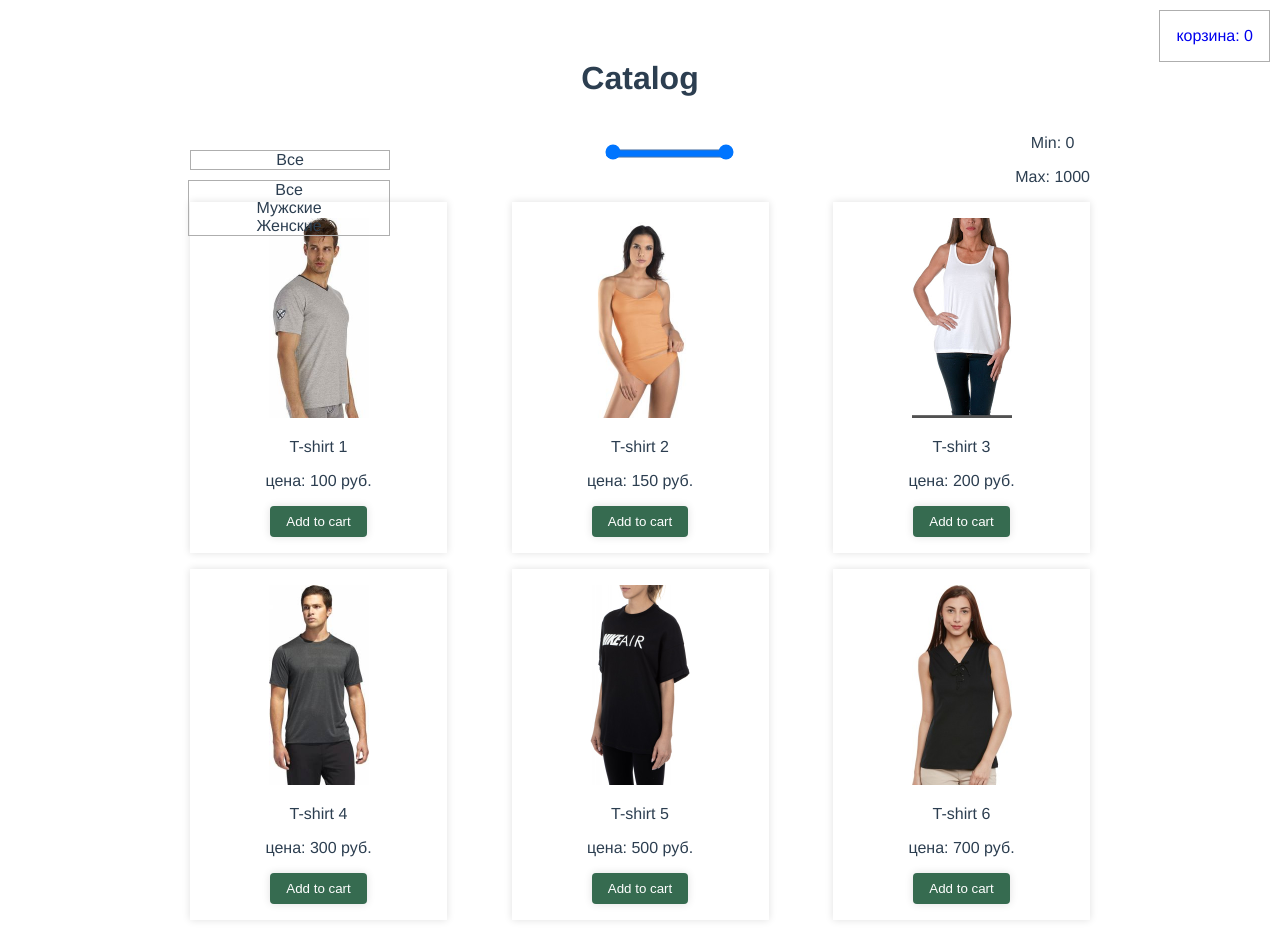
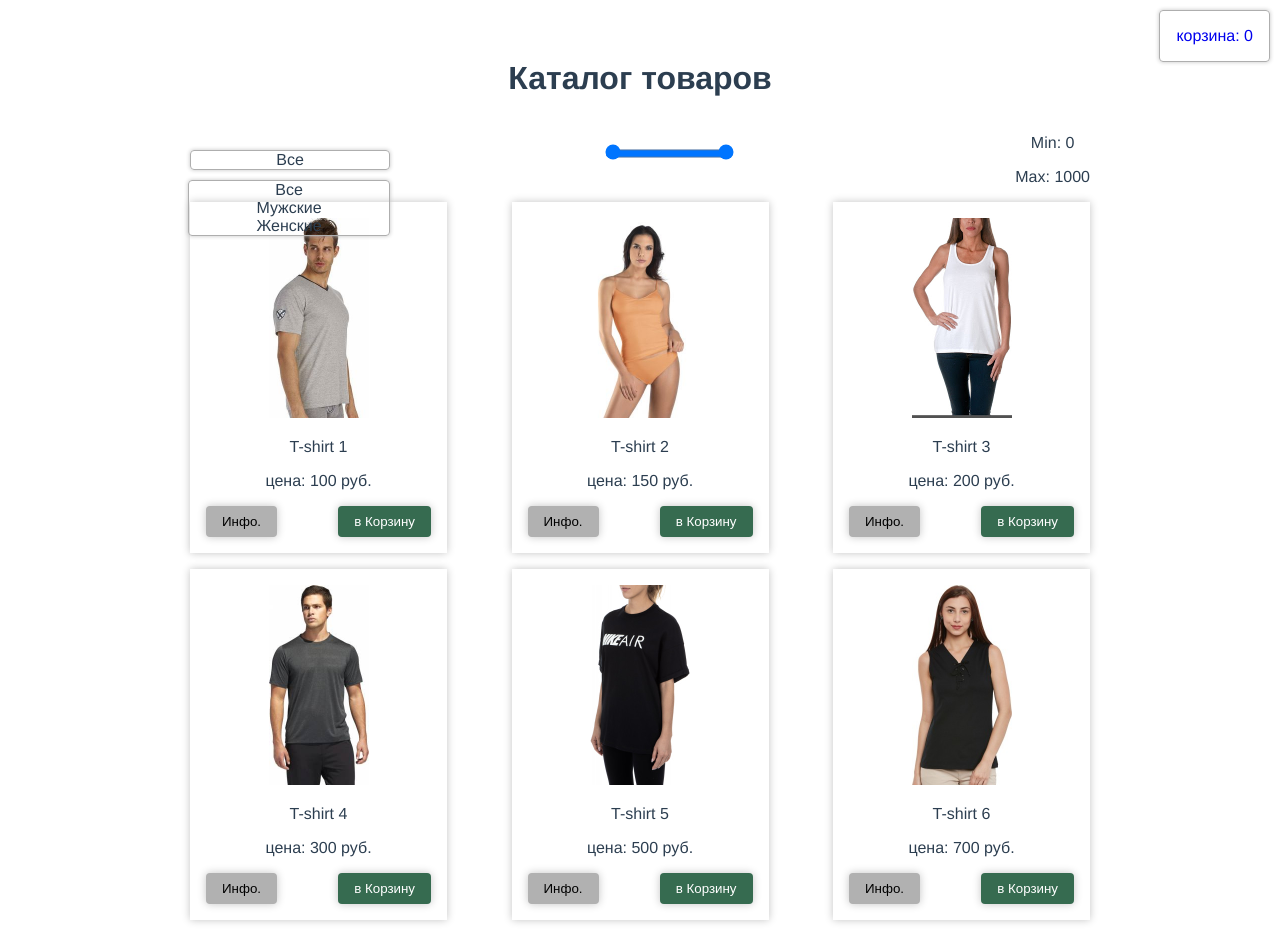
Before and after one commit to IharDubadzelau/vuejs-online-shop, a Vue app: page /#/ in a window 1280 px wide. Both pictures are taken after a click on the element "Все". Built offline with nearby package versions, Linux system fonts and the light colour scheme; data requests are answered from the project's data file.

Commit message:
4. Added a popup window product card.

```diff
--- a/package.json
+++ b/package.json
@@ -12,7 +12,8 @@
     "core-js": "^3.6.4",
     "vue": "^2.6.11",
     "vue-router": "^3.1.6",
-    "vuex": "^3.3.0"
+    "vuex": "^3.3.0",
+    "material-design-icons-iconfont": "^5.0.1"
   },
   "devDependencies": {
     "@vue/cli-plugin-babel": "~4.3.0",
--- a/src/assets/styles/styles.scss
+++ b/src/assets/styles/styles.scss
@@ -6,5 +6,37 @@
   color: $clr-txt;
   border: 0;
   border-radius: $radius;
-  box-shadow: 0 0 8px 0 #e0e0e0;
+  box-shadow: 0 0 8px 0 $clr-shadow;
+  cursor: pointer;
 }
+
+.btn-info {
+  padding: $padding $padding*2;
+  background: $clr-info;
+  color: $clr-cnx;
+  border: 0;
+  border-radius: $radius;
+  box-shadow: 0 0 8px 0 $clr-shadow;
+  right: 5px;
+  cursor: pointer;
+}
+
+.btn-cls {
+  padding: $padding $padding*2;
+  background: $clr-cnl;
+  color: $clr-txt;
+  border: 0;
+  border-radius: $radius;
+  box-shadow: 0 0 8px 0 $clr-shadow;
+  cursor: pointer;
+}
+
+.rds {
+  border-radius: $radius;
+  box-shadow: 0 0 4px 0 $clr-shadow;
+}
+
+.rds2 {
+  border-radius: $radius*2;
+  box-shadow: 0 0 8px 0 $clr-shadow;
+}
--- a/src/assets/styles/variables.scss
+++ b/src/assets/styles/variables.scss
@@ -2,6 +2,10 @@ $padding: 8px;
 $margin: 8px;
 
 $clr-bg: #366b50;
+$clr-cnl: #78292c;
 $clr-txt: #ffffff;
+$clr-cnx: #000000;
+$clr-shadow: #c4c4c4;
+$clr-info: #b1b1b1;
 
 $radius: 4px;
--- a/src/components/cart/v-cart-item.vue
+++ b/src/components/cart/v-cart-item.vue
@@ -22,7 +22,12 @@
            </span>
        </div>
 
-       <button @click="deleteFromCart">Delete</button>
+       <button
+               class="btn-cls"
+               @click="deleteFromCart"
+       >
+           Удалить
+       </button>
    </div>
 </template>
 
@@ -66,7 +71,7 @@
         flex-wrap: nowrap;
         justify-content: space-between;
         align-items: center;
-        box-shadow: 0 0 8px 0 #e0e0e0;
+        box-shadow: 0 0 8px 0 $clr-shadow;
         padding: $padding*2;
         margin-bottom: $margin*2;
         &__image {
--- a/src/components/cart/v-cart.vue
+++ b/src/components/cart/v-cart.vue
@@ -1,7 +1,7 @@
 <template>
     <div class="v-cart">
         <router-link :to="{name: 'catalog'}">
-            <div class="v-cart__link_to_cart"> обратно </div>
+            <div class="v-cart__link_to_cart rds"> обратно </div>
         </router-link>
         <h1>Корзина</h1>
         <p v-if="!cart_data.length">В корзине нет товаров...</p>
@@ -13,7 +13,7 @@
             @increment = "incItem(index)"
             @decrement = "decItem(index)"
         />
-        <div class="v-cart__total">
+        <div class="v-cart__total rds2">
             <p class="v-cart__name">Итого: </p>
             <p>{{cartTotalCost}} руб.</p>
         </div>
@@ -52,7 +52,6 @@ export default {
         },
         deleteFromCart(index) {
             this.DELETE_FROM_CART(index);
-            console.log(index)
         }
     },
     computed:{
@@ -64,7 +63,6 @@ export default {
                     summa += item.price * item.quantity;
                 });
             }
-
             return summa;
         }
 
--- a/src/components/catalog/v-catalog-item.vue
+++ b/src/components/catalog/v-catalog-item.vue
@@ -1,5 +1,25 @@
 <template>
     <div class="v-catalog-item">
+        <v-popup
+                v-if="isInfoPopupVisible"
+                rightBtnTitle="в Корзину"
+                :popupTitle="product_data.name"
+                @rightBtnAction="addToCart"
+                @closePopup="closeInfoPopup"
+        >
+            <img
+                    class="v-catalog-item__image"
+                    :src=" require('../../assets/images/' + product_data.image)"
+                    alt="img"
+            >
+            <div>
+                <p class="v-catalog-item__name">{{product_data.name}}</p>
+                <p class="v-catalog-item__price">цена: {{product_data.price}} руб.</p>
+                <p class="v-catalog-item__price">{{product_data.category}}</p>
+            </div>
+
+        </v-popup>
+
         <img
                 class="v-catalog-item__image"
                 :src=" require('../../assets/images/' + product_data.image)"
@@ -7,16 +27,33 @@
         >
         <p class="v-catalog-item__name">{{product_data.name}}</p>
         <p class="v-catalog-item__price">цена: {{product_data.price}} руб.</p>
+
+        <div class="v-catalog-item__footer">
             <button
-                class="v-catalog-item__add_to_cart_btn btn"
+                    class="btn-info"
+                    @click="showPopupInfo"
+            >
+                Инфо.
+            </button>
+            <button
+                    class="btn"
                     @click="addToCart"
-        >Add to cart</button>
+            >
+                в Корзину
+            </button>
+        </div>
+
+
     </div>
 </template>
 
 <script>
+import vPopup from '../popup/v-popup'
 export default {
     name: "v-catalog-item",
+    components: {
+        vPopup
+    },
     props: {
         product_data: {
             type: Object,
@@ -25,9 +62,19 @@
             }
         }
     },
-        data() {return{}},
+    data() {
+        return{
+            isInfoPopupVisible: false
+        }
+    },
     computed:{},
     methods: {
+        showPopupInfo() {
+            this.isInfoPopupVisible = true;
+        },
+        closeInfoPopup() {
+            this.isInfoPopupVisible = false;
+        },
         addToCart() {
             this.$emit('addToCart', this.product_data);
         }
@@ -38,11 +85,16 @@
 <style lang="scss">
     .v-catalog-item {
         flex-basis: 25%;
-        box-shadow: 0 0 8px 0 #e0e0e0;
+        box-shadow: 0 0 8px 0 $clr-shadow;
         padding: $padding*2;
         margin-bottom: $margin*2;
         &__image {
             width: 100px;
         }
+        &__footer {
+            display: flex;
+            justify-content: space-between;
+            align-items: center;
+        }
     }
 </style>
--- a/src/components/catalog/v-catalog.vue
+++ b/src/components/catalog/v-catalog.vue
@@ -1,12 +1,12 @@
 <template>
     <div class="v-catalog">
         <router-link :to="{name: 'cart', params: {cart_data: CART}}">
-            <div class="v-catalog__link_to_cart">
+            <div class="v-catalog__link_to_cart rds">
                 корзина: {{CART.length}}
             </div>
         </router-link>
 
-        <h1>Catalog</h1>
+        <h1>Каталог товаров</h1>
 
         <div class="filters">
             <v-select
--- /dev/null
+++ b/src/components/popup/v-popup.vue
@@ -0,0 +1,108 @@
+<template>
+    <div class="popup-wrapper" ref="popup_wrapper">
+        <div class="v-popup">
+            <div class="v-popup__header">
+                <span>{{popupTitle}}</span>
+                <span>
+                <i
+                        class="material-icons cur_pointer"
+                        @click="closePopup"
+                >
+                    close
+                </i>
+            </span>
+            </div>
+            <div class="v-popup__content">
+                <slot></slot>
+            </div>
+            <div class="v-popup__footer">
+                <button
+                        class="btn-cls"
+                        @click="closePopup"
+                >
+                    Закрыть
+                </button>
+                <button
+                        class="btn"
+                        @click="rightBtnAction"
+                >
+                    {{rightBtnTitle}}
+                </button>
+            </div>
+        </div>
+    </div>
+
+</template>
+
+<script>
+    export default {
+        name: "v-popup",
+        props: {
+            popupTitle: {
+                type: String,
+                default: 'Popup Name'
+            },
+            rightBtnTitle: {
+                type: String,
+                default: 'OK'
+            }
+        },
+        data() {
+            return {}
+        },
+        computed: {},
+        methods: {
+            rightBtnAction() {
+                this.$emit('rightBtnAction');
+            },
+            closePopup() {
+                this.$emit('closePopup');
+            }
+        },
+        mounted() {
+            document.addEventListener('click', (item) => {
+                if ( item.target === this.$refs['popup_wrapper'] ) {
+                    this.closePopup();
+                }
+            });
+        }
+    }
+</script>
+
+<style lang="scss">
+    .popup-wrapper {
+        background: rgba(64,64,64, .4);
+        display: flex;
+        justify-content: center;
+        align-items: center;
+        position: absolute;
+        right: 0;
+        left: 0;
+        top: 0;
+        bottom: 0;
+    }
+
+    .v-popup {
+        padding: 16px;
+        position: fixed;
+        top: 50px;
+        width: 400px;
+        background: $clr-txt;
+        box-shadow: 0 0 17px 0 $clr-shadow;
+        z-index: 10;
+        border-radius: $radius*2;
+        &__header, &__footer {
+            display: flex;
+            justify-content: space-between;
+            align-items: center;
+        }
+        &__content {
+            display: flex;
+            justify-content: center;
+            align-items: center;
+        }
+    }
+    .cur_pointer {
+        cursor: pointer;
+    }
+</style>
--- a/src/components/v-select.vue
+++ b/src/components/v-select.vue
@@ -1,11 +1,11 @@
 <template>
     <div class="v-select">
         <p
-                class="title"
+                class="title rds"
                 @click="areOptionsVisible = !areOptionsVisible"
         >{{selected}}</p>
         <div
-                class="options"
+                class="options rds"
                 v-if="areOptionsVisible || isExpanded"
         >
             <p
--- a/src/main.js
+++ b/src/main.js
@@ -2,7 +2,8 @@ import Vue from 'vue'
 import App from './App.vue'
 import store from "./vuex/store";
 import router from "./router/router";
-import './assets/styles/styles.scss'
+import './assets/styles/styles.scss';
+import 'material-design-icons-iconfont';
 
 Vue.config.productionTip = false;
 
```
Also changed, not shown: 1 other file (tests, documents, lock files or other folders). Lines whose indentation alone changed are shown as unchanged.
